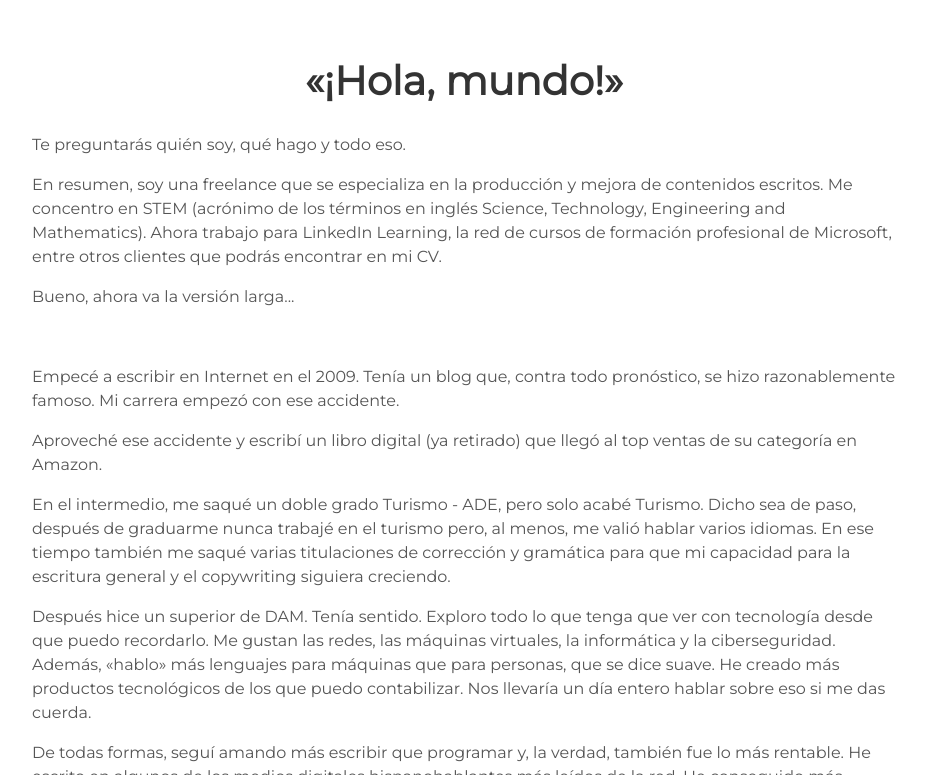
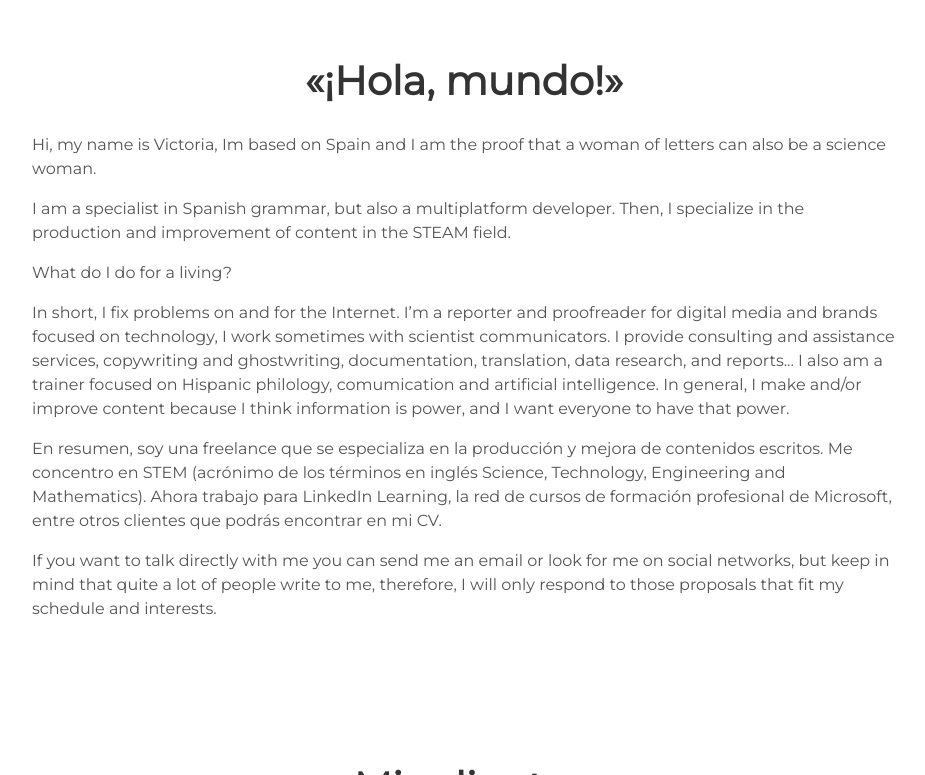
Before and after one commit to kavmini/kavmini, a Jekyll site: the page built from index.html, in a window 1280 px wide and 900 px high, scrolled down 799 px, cut to the strip 125-900 px from the top of the window. Shown: the whole strip, without its empty margins (176-1101 px from the left). Built offline with Jekyll 4.4.1, drawn with Linux system fonts in a browser that asks for light colours; some of the changed text lies outside the part shown.

Commit message:
Update about.html

```diff
--- a/_includes/about.html
+++ b/_includes/about.html
@@ -6,22 +6,18 @@
   <div class="Resume">
 
 
-<p>Te preguntarás quién soy, qué hago y todo eso.</p>
+<p>Hi, my name is Victoria, Im based on Spain and I am the proof that a woman of letters can also be a science woman. </p>
 
-<p>En resumen, soy una freelance que se especializa en la producción y mejora de contenidos escritos. Me concentro en STEM (acrónimo de los términos en inglés Science, Technology, Engineering and Mathematics). Ahora trabajo para LinkedIn Learning, la red de cursos de formación profesional de Microsoft, entre otros clientes que podrás encontrar en mi CV. </p>
-<p>Bueno, ahora va la versión larga...</p>
+<p>I am a specialist in Spanish grammar, but also a multiplatform developer. Then, I specialize in the production and improvement of content in the STEAM field.</p>
+
+
+
+<p>What do I do for a living? </p>
+
+<p>In short, I fix problems on and for the Internet. I’m a reporter and proofreader for digital media and brands focused on technology, I work sometimes with scientist communicators. I provide consulting and assistance services, copywriting and ghostwriting, documentation, translation, data research, and reports... I also am a trainer focused on Hispanic philology, comumication and artificial intelligence. In general, I make and/or improve content because I think information is power, and I want everyone to have that power.</p>
+
+En resumen, soy una freelance que se especializa en la producción y mejora de contenidos escritos. Me concentro en STEM (acrónimo de los términos en inglés Science, Technology, Engineering and Mathematics). Ahora trabajo para LinkedIn Learning, la red de cursos de formación profesional de Microsoft, entre otros clientes que podrás encontrar en mi CV. </p>
+
+<p>If you want to talk directly with me you can send me an email or look for me on social networks, but keep in mind that quite a lot of people write to me, therefore, I will only respond to those proposals that fit my schedule and interests. </p>
 
 <p>&nbsp;</p>
-
-<p>Empecé a escribir en Internet en el 2009. Tenía un blog que, contra todo pronóstico, se hizo razonablemente famoso. Mi carrera empezó con ese accidente.</p>
-<p>Aproveché ese accidente y escribí un libro digital (ya retirado) que llegó al top ventas de su categoría en Amazon.</p>
-<p>En el intermedio, me saqué un doble grado Turismo - ADE, pero solo acabé Turismo. Dicho sea de paso, después de graduarme nunca trabajé en el turismo pero, al menos, me valió hablar varios idiomas. En ese tiempo también me saqué varias titulaciones de corrección y gramática para que mi capacidad para la escritura general y el copywriting siguiera creciendo.</p>
-<p>Después hice un superior de DAM. Tenía sentido. Exploro todo lo que tenga que ver con tecnología desde que puedo recordarlo. Me gustan las redes, las máquinas virtuales, la informática y la ciberseguridad. Además, «hablo» más lenguajes para máquinas que para personas, que se dice suave. He creado más productos tecnológicos de los que puedo contabilizar. Nos llevaría un día entero hablar sobre eso si me das cuerda.</p>
-<p>De todas formas, seguí amando más escribir que programar y, la verdad, también fue lo más rentable. He escrito en algunos de los medios digitales hispanohablantes más leídos de la red. He conseguido más virales de los planeados y contactado con personas increíbles de todo el globo. Tengo o he tenido clientes en Estados Unidos, Austria, Reino Unido, España y Latinoamérica.  Normalmente trabajo en remoto, pero cuando toca simplemente viajo mucho. En general, digamos que he hecho muchos amigos.</p>
-
-<p>Y aquí sigo. Produciendo contenido por y para Internet.</p>
-
-<p>Si quieres hablar directamente conmigo me puedes enviar un correo electrónico o buscarme en las redes sociales, pero ten en cuenta que me escribe bastante gente, por ello, solo responderé a aquellas propuestas que se ajusten a mis horarios e intereses. </p>
-
-Gracias por pasarte.
-<p>&nbsp;</p>
```
